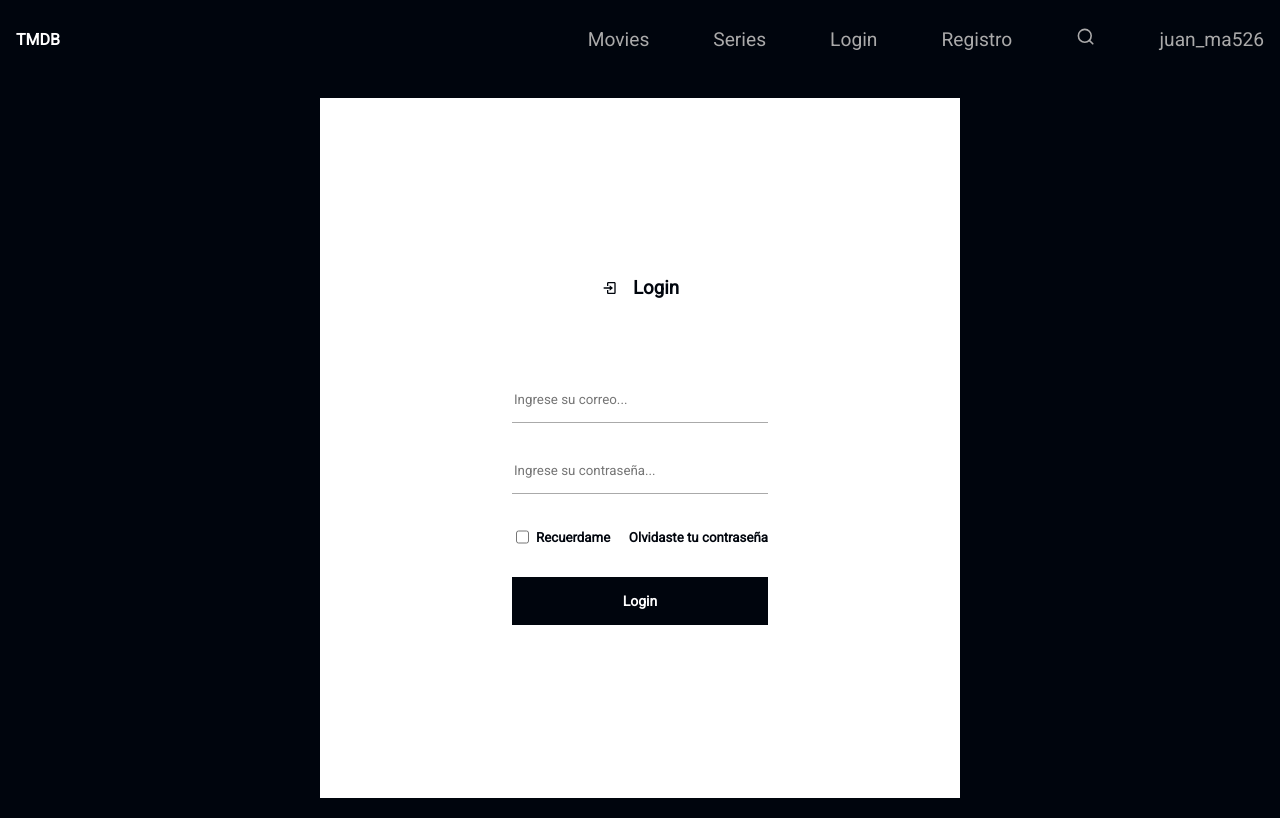
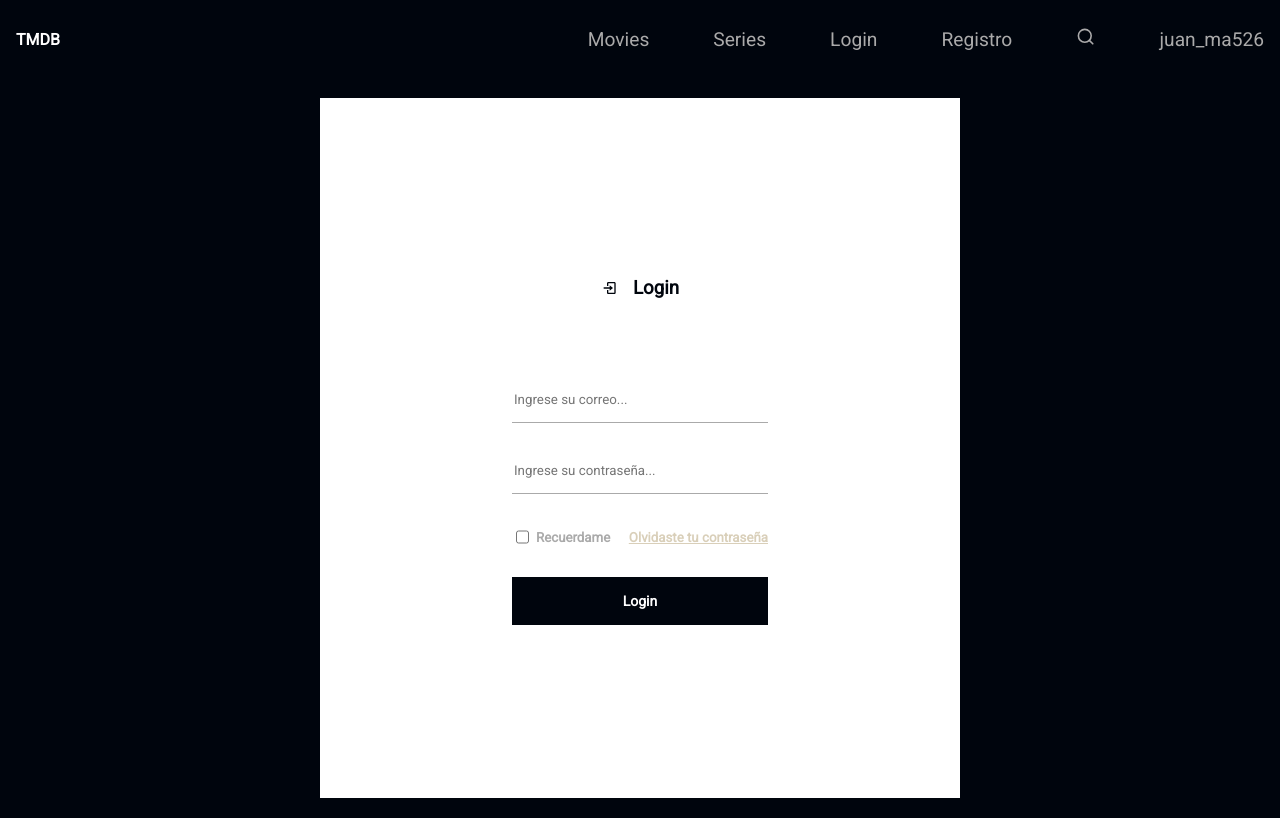
Before and after one commit to juan-ma526/TMDB-V2, a React (Vite) app: page /login in a window 1280 px wide. Built offline with nearby package versions, Linux system fonts and the light colour scheme.

Commit message:
arreglado color

```diff
--- a/src/Pages/Login.css
+++ b/src/Pages/Login.css
@@ -44,6 +44,7 @@
 }
 #checkbox1 h5 {
   margin-top: 10px;
+  color: #aaaaaa;
 }
 .button-login {
   background: #00050d;
@@ -53,6 +54,10 @@
   cursor: pointer;
   font-weight: bold;
   font-size: 14px;
+}
+.text-h5-01 {
+  color: #d9cfb9;
+  text-decoration: underline;
 }
 @media (min-width: 52rem) {
   .container-login {
```
